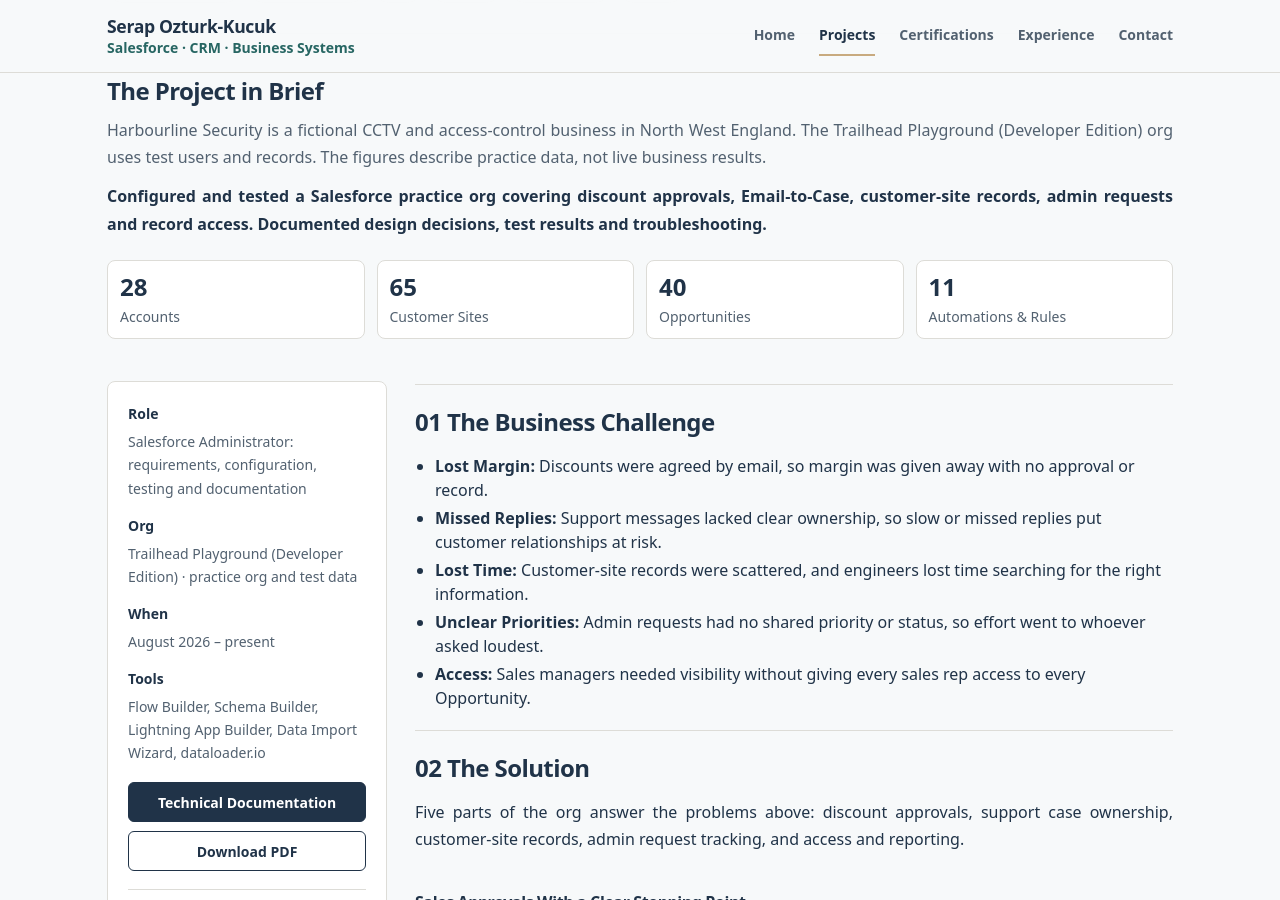
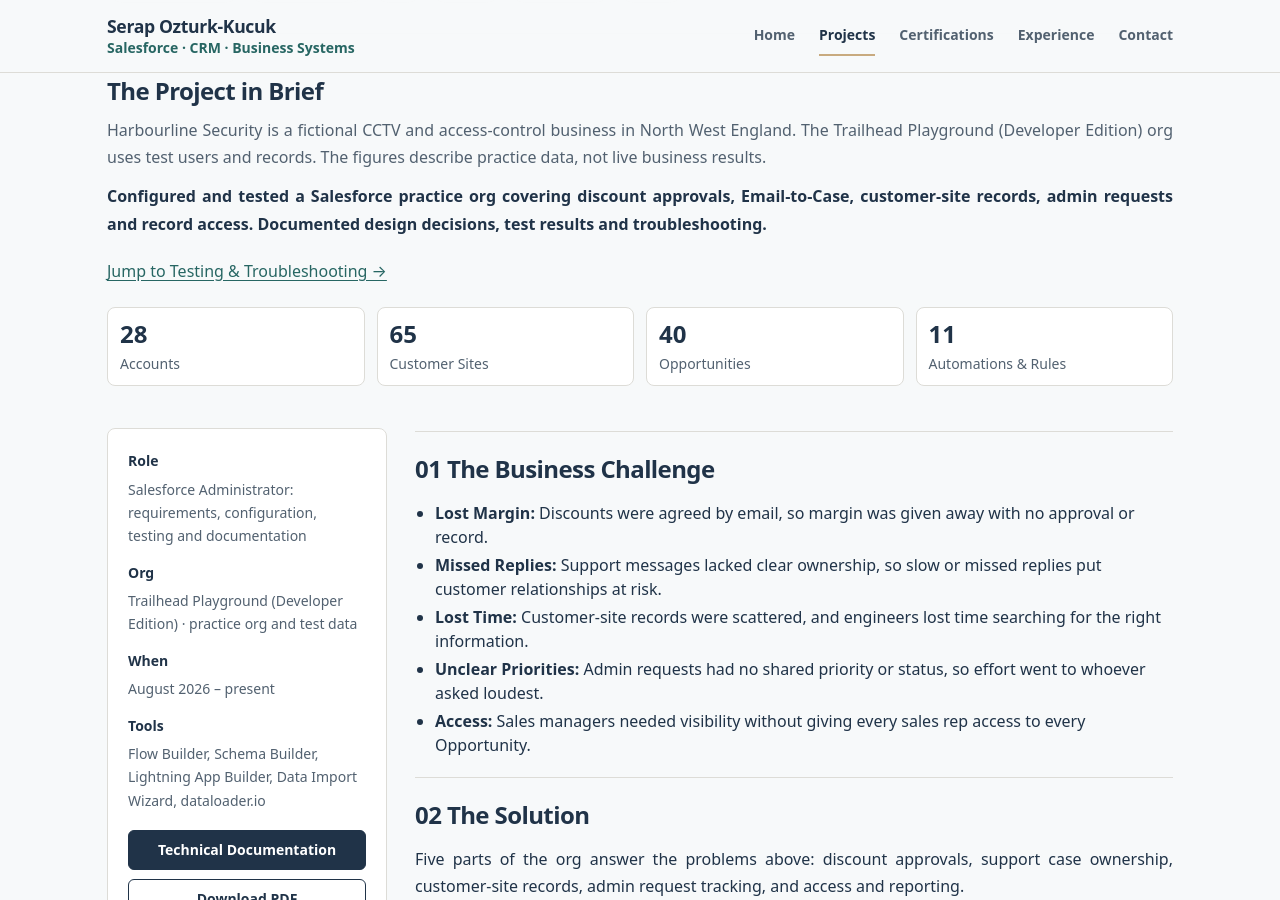
Before and after one commit to serapozturkkucuk/serapozturkkucuk.github.io, a Jekyll site: the page built from _projects/harbourline.md, in a window 1280 px wide and 900 px high, scrolled down 378 px. Built offline with Jekyll 4.4.1, drawn with Linux system fonts in a browser that asks for light colours.

Commit message:
Add jump link to Harbourline testing section

```diff
--- a/_projects/harbourline.md
+++ b/_projects/harbourline.md
@@ -34,6 +34,7 @@ stats:
 
 <p class="case-context">Harbourline Security is a fictional CCTV and access-control business in North West England. The Trailhead Playground (Developer Edition) org uses test users and records. The figures describe practice data, not live business results.</p>
 <p class="case-opening">Configured and tested a Salesforce practice org covering discount approvals, Email-to-Case, customer-site records, admin requests and record access. Documented design decisions, test results and troubleshooting.</p>
+<p style="margin-top:8px;font-size:1rem;font-weight:400"><a href="#testing" style="color:var(--teal-ink);font-weight:400">Jump to Testing &amp; Troubleshooting →</a></p>
 
 <!-- PROJECT SECTION -->
 
```
